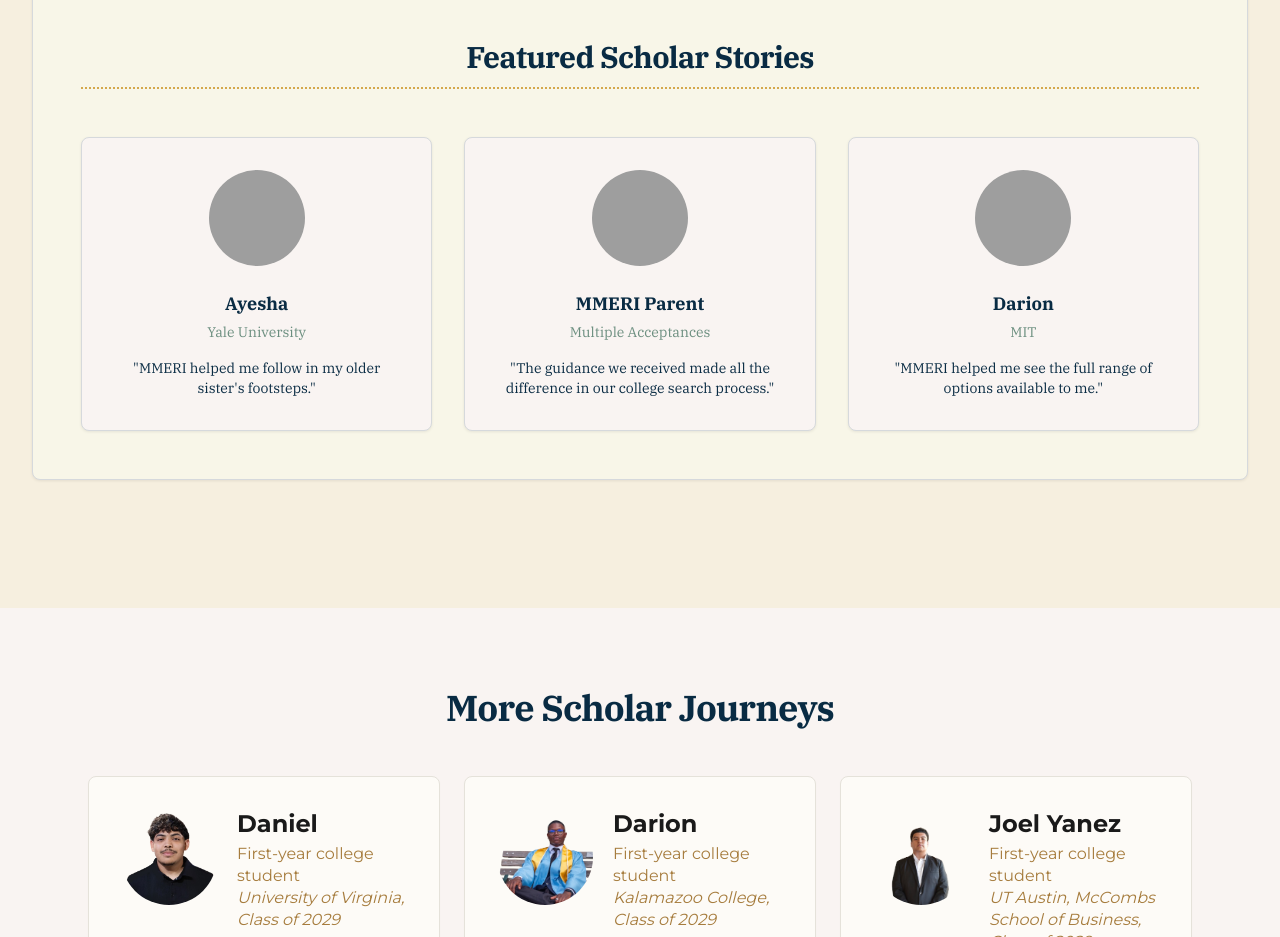
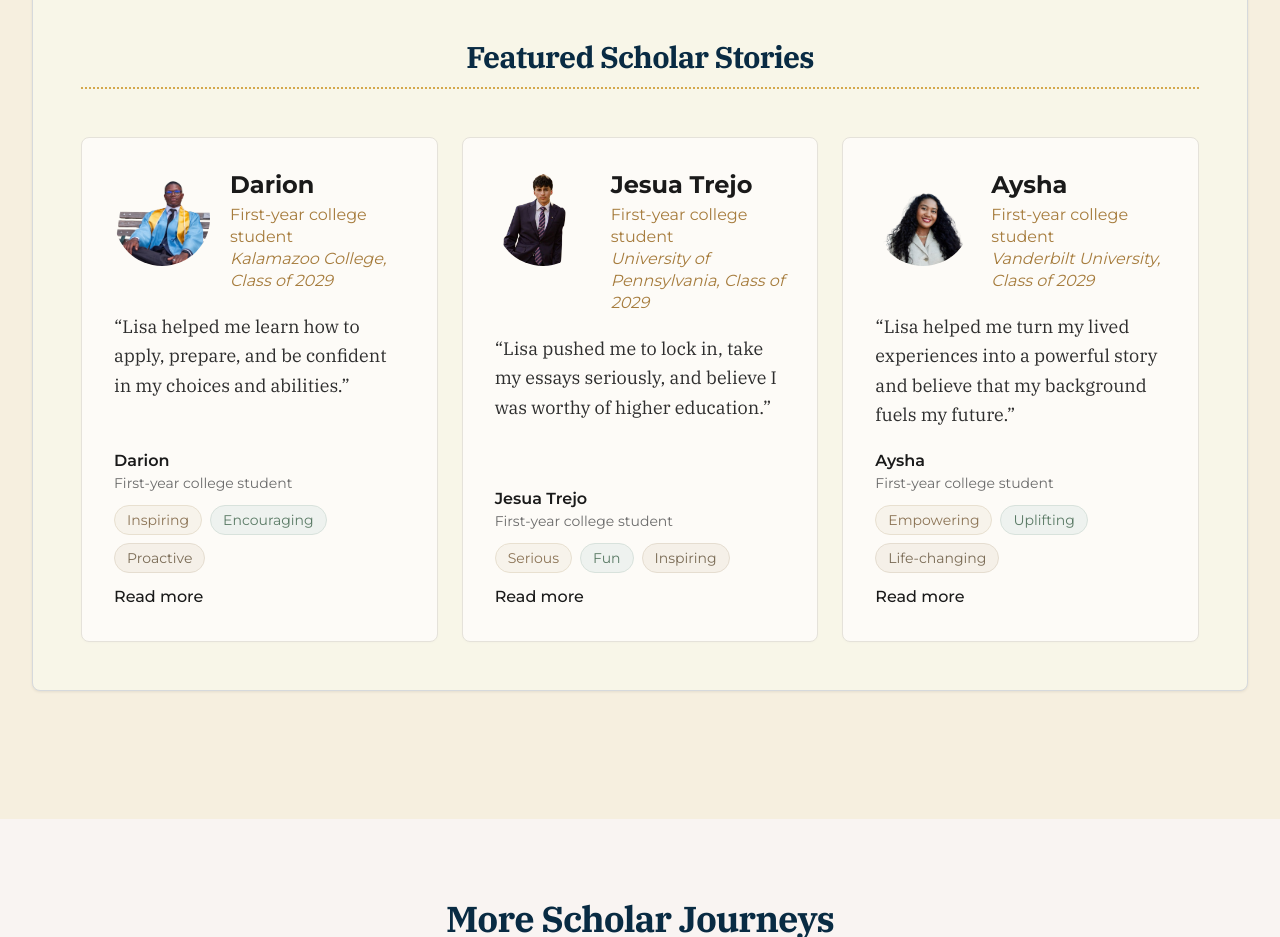
Before and after one commit to jesufemi2023/MMERI-SCHOLAR-WEBSITE-V2, a Next.js app: page /scholars in a window 1280 px wide. Shown: the part 840-1777 px from the top of the page. Built offline with nearby package versions, Linux system fonts and the light colour scheme; grey boxes are pictures that could not be loaded.

Commit message:
feat: update Featured Scholar Stories with TestimonialCard
Use TestimonialCard for Featured section and import data from testimonials.json

Co-authored-by: JESUFEMI Temitope <154071440+jesufemi2023@users.noreply.github.com>

```diff
--- a/app/scholars/page.tsx
+++ b/app/scholars/page.tsx
@@ -4,6 +4,7 @@ import React, { useState, useEffect } from "react"
 import { Header } from "@/components/header"
 import { Footer } from "@/components/footer"
 import { MoreScholarJourneys } from "@/components/more-scholar-journeys"
+import { TestimonialCard } from "@/components/testimonial-card"
 import Image from "next/image"
 
 interface College {
@@ -183,49 +184,22 @@ export default function ScholarsPage() {
               >
                 Featured Scholar Stories
               </h3>
-              <div className="grid grid-cols-1 md:grid-cols-3 gap-8">
-                {scholarStories.map((story) => (
-                  <div
-                    key={story.id}
-                    className="p-8 text-center rounded-lg transition-all"
-                    style={{
-                      backgroundColor: "#F9F4F2",
-                      border: "1px solid #D6D9DC",
-                      boxShadow: "0 1px 3px rgba(0, 0, 0, 0.08)",
-                    }}
-                  >
-                    <div className="relative w-24 h-24 mx-auto mb-6">
-                      <Image
-                        src={story.image || "/placeholder.svg"}
-                        alt={story.name}
-                        fill
-                        className="object-cover rounded-full"
-                        onError={(e) => {
-                          const img = e.target as HTMLImageElement
-                          img.src = "/placeholder-user.jpg"
-                        }}
-                      />
-                    </div>
-                    <h4
-                      className="font-serif font-bold text-lg mb-1"
-                      style={{ color: "#092B43" }}
-                    >
-                      {story.name}
-                    </h4>
-                    <p
-                      className="font-serif text-sm mb-4"
-                      style={{ color: "#6b8e7f" }}
-                    >
-                      {story.school}
-                    </p>
-                    <p
-                      className="font-serif text-sm"
-                      style={{ color: "#092B43" }}
-                    >
-                      "{story.description}"
-                    </p>
-                  </div>
-                ))}
+              <div className="grid grid-cols-1 md:grid-cols-3 gap-6">
+                {testimonials
+                  .filter((t) => ["aysha-alibin-skinner", "darion", "jesua-trejo"].includes(t.id))
+                  .map((testimonial) => (
+                    <TestimonialCard
+                      key={testimonial.id}
+                      id={testimonial.id}
+                      name={testimonial.name}
+                      role={testimonial.role}
+                      schoolLine={testimonial.schoolLine}
+                      quoteShort={testimonial.quoteShort}
+                      quoteFull={testimonial.quoteFull}
+                      tags={testimonial.tags}
+                      image={testimonial.image}
+                    />
+                  ))}
               </div>
             </div>
           </div>
```
